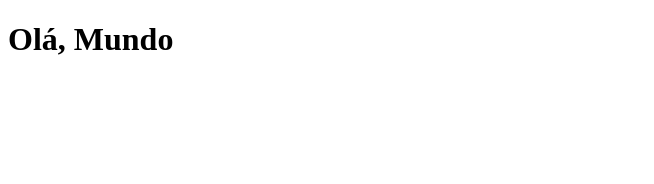
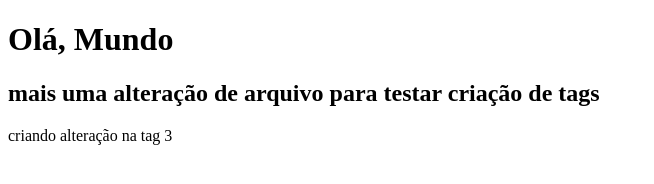
Before and after one commit to MarianaGGuimaraes/cursoGit1, a plain HTML site: page index.html in a window 1280 px wide. Shown: the whole page, without its empty margins (0-654 px from the left). Drawn offline with Linux system fonts and the light colour scheme.

Commit message:
enviando alt

```diff
--- a/index.html
+++ b/index.html
@@ -7,5 +7,7 @@
 </head>
 <body>
     <h1>Olá, Mundo</h1>
+    <h2>mais uma alteração de arquivo para testar criação de tags</h2>
+    <p>criando alteração na tag 3</p>
 </body>
 </html>
```
